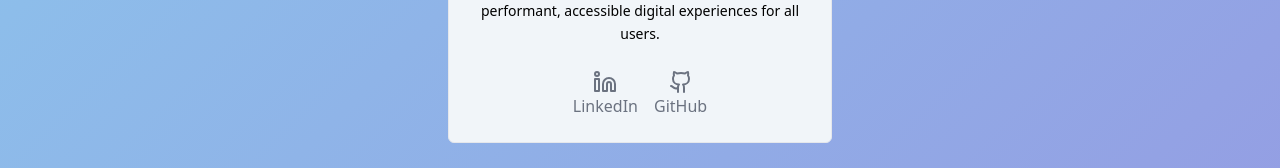
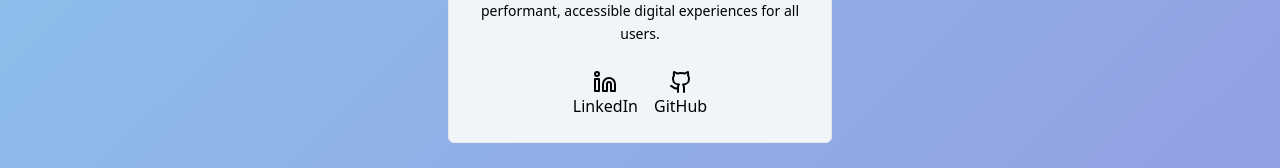
Before and after one commit to chadchristensen/chadchristensen.github.io, a website: page index.html in a window 1280 px wide. Shown: the part 404-572 px from the top of the page. Drawn offline with Linux system fonts and the light colour scheme.

Commit message:
make github and linkedin icons darker

```diff
--- a/index.html
+++ b/index.html
@@ -32,7 +32,7 @@
             </p>
             <div class="flex gap-4 items-center mt-6">
                 <!-- LinkedIn Icon -->
-                <a class="flex flex-col items-center text-gray-500 hover:text-blue-500"
+                <a class="flex flex-col items-center text-gray-600 hover:text-blue-500"
                     href="https://www.linkedin.com/in/chadthecoder/" rel="noopener noreferrer" target="_blank">
                     <svg class="text-center" xmlns="http://www.w3.org/2000/svg" width="24" height="24"
                         viewBox="0 0 24 24" fill="none" stroke="currentColor" stroke-width="2" stroke-linecap="round"
@@ -44,7 +44,7 @@
                     <span class="font-semibold">LinkedIn</span>
                 </a>
                 <!-- GitHub Icon -->
-                <a class="flex flex-col items-center text-gray-500 hover:text-gray-800"
+                <a class="flex flex-col items-center text-gray-600 hover:text-gray-800"
                     href="https://github.com/chadchristensen" rel="noopener noreferrer" target="_blank">
                     <svg xmlns="http://www.w3.org/2000/svg" width="24" height="24" viewBox="0 0 24 24" fill="none"
                         stroke="currentColor" stroke-width="2" stroke-linecap="round" stroke-linejoin="round">
```
